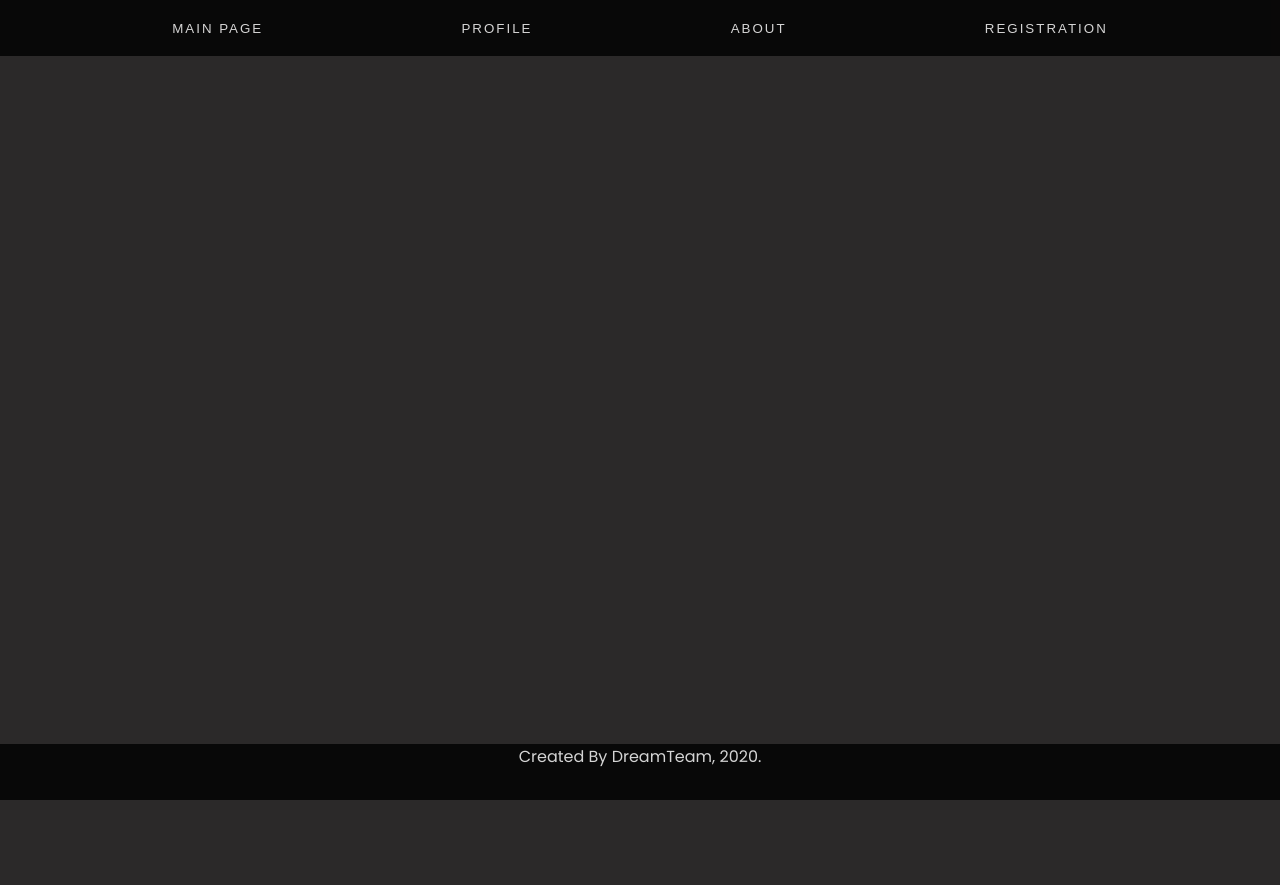
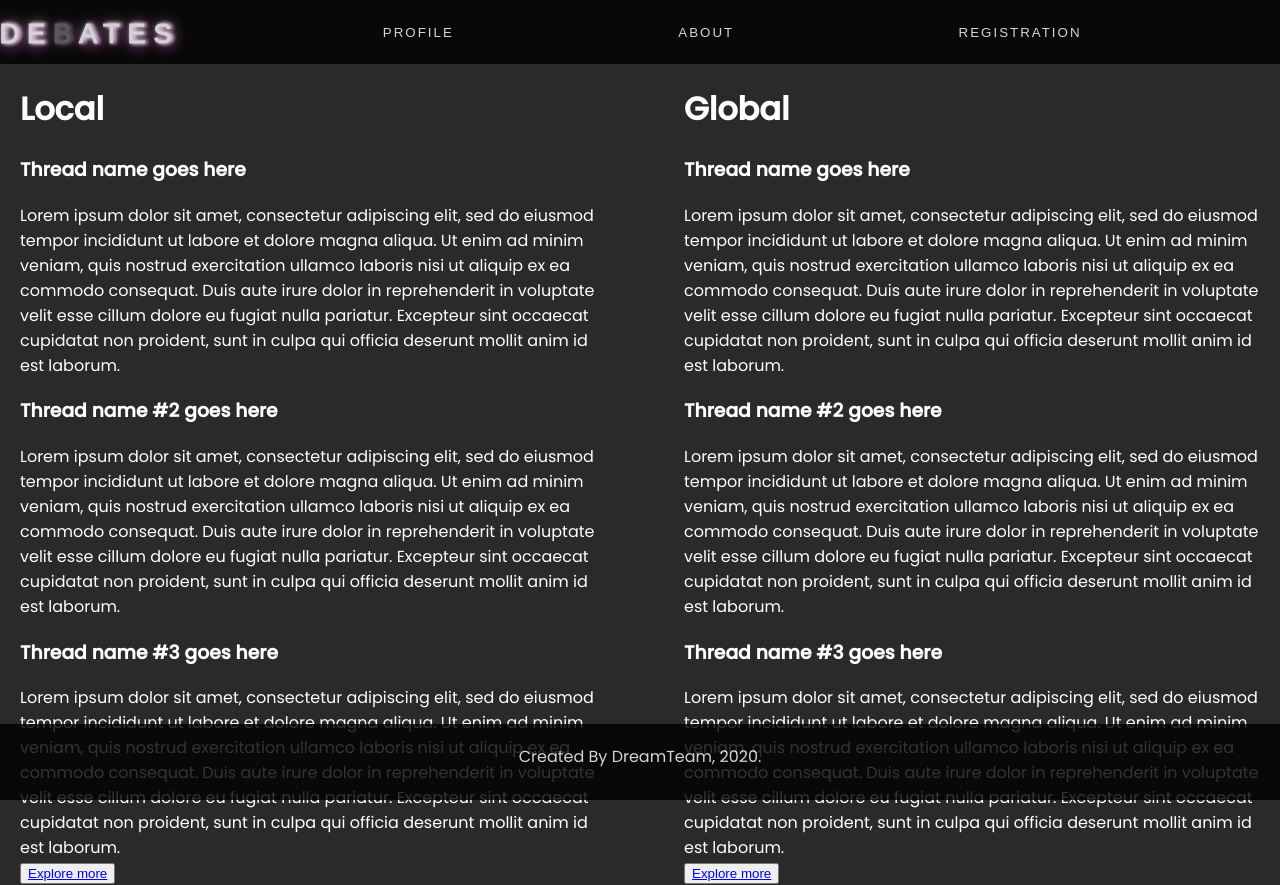
Before and after one commit to GarikProg/Debate, a React (Create React App) app in the folder front-end/: page /Home in a window 1280 px wide. Before the commit the page ends 800 px from the top, so only its background shows below. Built offline with nearby package versions, Linux system fonts and the light colour scheme.

Commit message:
added some styles [2]

```diff
--- a/front-end/package.json
+++ b/front-end/package.json
@@ -10,6 +10,7 @@
     "node-sass": "^4.14.1",
     "react": "^16.14.0",
     "react-dom": "^16.14.0",
+    "react-modal": "^3.11.2",
     "react-redux": "^7.2.1",
     "react-router-dom": "^5.2.0",
     "react-scripts": "3.4.3",
--- a/front-end/src/App.js
+++ b/front-end/src/App.js
@@ -9,7 +9,7 @@ import About from './components/About/About'
 import Header from './components/Header/header'
 import Footer from './components/Footer/footer'
 import Registration from './components/Registration/Registration'
-import { useTransition, animated } from 'react-spring'
+import { useTransition, animated } from 'react-spring';
 
 function App() {
     return (<>
@@ -21,7 +21,7 @@ function App() {
   <Link to="/Profile">Profile </Link>
   <Link to="/TestChat">Chat Igorya</Link> */}
   <Switch>
-    <Route path="/MainPage">
+    <Route path="/Home">
       <MainPage />
     </Route>
     <Route path="/LocalThread">
--- a/front-end/src/components/About/About.js
+++ b/front-end/src/components/About/About.js
@@ -27,8 +27,8 @@ function About() {
       y: 44,
       x: 22,
       ease:Power3.easeOut,
-      delay: .1
-    }, .20, 'Start')
+      delay: .10
+    }, .25, 'Start')
   }, [tl])
 
   return (
@@ -51,7 +51,7 @@ function About() {
               </h1>
     <div className="main">
     <button className="aboutBtn">
-    <Link className="aboutPageLinkStyle" to="/MainPage">
+    <Link className="aboutPageLinkStyle" to="/Home">
       <span className="firstSpan"></span>
       <span className="secondSpan"></span>
       <span className="thirdSpan"></span>
--- a/front-end/src/components/Footer/footer.scss
+++ b/front-end/src/components/Footer/footer.scss
@@ -11,4 +11,5 @@ body {
   text-align: center;
   position: fixed;
   bottom: 0;
+  padding-top: 20px
 }
--- a/front-end/src/components/Header/header.js
+++ b/front-end/src/components/Header/header.js
@@ -1,13 +1,14 @@
 import React from 'react';
 import { Link } from 'react-router-dom';
-import "./header.scss"
+import "./header.scss";
 
 function Header() {
   return (
     <>
     <div className="header">
       <button className="mainPageStyle">
-      <Link className="mainLinkStyle" to="/MainPage">Main Page </Link>
+      <Link className="mainLinkStyle" to="/Home">
+      <h1 className="neon" data-text="U">DE<span className="flicker-slow">B</span>A<span className="flicker-fast">T</span>ES</h1></Link>
       </button>
       <button className="profileStyle">
       <Link className="profileLinkStyle" to="/Profile">Profile </Link>
--- a/front-end/src/components/Header/header.scss
+++ b/front-end/src/components/Header/header.scss
@@ -7,7 +7,7 @@ body {
   flex-direction: row;
   justify-content: space-evenly;
   width: 100%;
-  height: 7vh;
+  height: 8vh;
   background-color: black;
   opacity: 0.8;
 
@@ -19,33 +19,37 @@ body {
     overflow: hidden;
     outline: none;
 
-    .mainLinkStyle {
-      color: #fff;
-      text-transform: uppercase;
-      text-decoration: none;
-      letter-spacing: 0.15em;
-
-      display: inline-block;
-      padding: 15px 20px;
-      position: relative;
+    .neon{
+      font-family: 'Arial', cursive;
+      font-size:27px;
+      -webkit-text-stroke: 1px ;
+      color: white;
+      position: absolute;
+      top: 2%;
+      left: 7%;
+      transform: translate(-50%, -50%);
+      font-weight: 200;
+      letter-spacing: 8px;
+      text-shadow: 1px 0px 4px white, 2px 0px 4px white, 3px 0px 4px #FFD5FF, 2px 0px 3px #D42CCA, 2px 3px 15px #D42CCA, 2px 0px 15px, 5px 0px 125px, 20px 0vw 200px #D42CCA,40px 0vw 200px #D42CCA;
     }
 
-    .mainLinkStyle:after {
-      background: none repeat scroll 0 0 transparent;
-      bottom: 0;
-      content: "";
-      display: block;
-      height: 2px;
-      left: 50%;
-      position: absolute;
-      background: #fff;
-      transition: width 0.3s ease 0s, left 0.3s ease 0s;
-      width: 0;
+    .flicker-slow{
+      animation: flicker 3s linear infinite;
     }
 
-    .mainLinkStyle:hover:after {
-      width: 100%;
-      left: 0;
+    .flicker-fast{
+      animation: flicker 1s linear infinite;
+    }
+
+    @keyframes flicker {
+      0%, 19.999%, 22%, 62.999%, 64%, 64.999%, 70%, 100% {
+        //text-shadow: none;
+        opacity: .99;
+
+      }
+      20%, 21.999%, 63%, 63.999%, 65%, 69.999% {
+        opacity: 0.4;
+      }
     }
   }
 
--- a/front-end/src/components/MainNavigation/MainNavigation.js
+++ b/front-end/src/components/MainNavigation/MainNavigation.js
@@ -1,15 +1,92 @@
-import React from 'react';
+import React, {useState} from 'react';
 import {Link} from 'react-router-dom'
+import { useTransition, animated } from 'react-spring'
 import "./MainNavigation.scss"
 
 
 function MainNavigation() {
+  const [index, set] = useState(0)
+  const [index2, set2] = useState(1)
+
+  const pages = [
+    ({ style }) => <animated.div style={{...style}}>
+    <h1>Local</h1>
+    <div className="threadNameOne">
+    <h3 className="threadNameOneHeader">Thread name goes here</h3>
+    <div className="threadNameTwoInner">Lorem ipsum dolor sit amet, consectetur adipiscing elit, sed do eiusmod tempor incididunt ut labore et dolore magna aliqua. Ut enim ad minim veniam, quis nostrud exercitation ullamco laboris nisi ut aliquip ex ea commodo consequat. Duis aute irure dolor in reprehenderit in voluptate velit esse cillum dolore eu fugiat nulla pariatur. Excepteur sint occaecat cupidatat non proident, sunt in culpa qui officia deserunt mollit anim id est laborum.</div>
+    </div>
+    <div className="threadNameTwo">
+    <h3 className="threadNameTwoHeader">Thread name #2 goes here</h3>
+    <div className="threadNameTwoInner">Lorem ipsum dolor sit amet, consectetur adipiscing elit, sed do eiusmod tempor incididunt ut labore et dolore magna aliqua. Ut enim ad minim veniam, quis nostrud exercitation ullamco laboris nisi ut aliquip ex ea commodo consequat. Duis aute irure dolor in reprehenderit in voluptate velit esse cillum dolore eu fugiat nulla pariatur. Excepteur sint occaecat cupidatat non proident, sunt in culpa qui officia deserunt mollit anim id est laborum.</div>
+    </div>
+    <div className="threadNameThree">
+    <h3 className="threadNameTwoHeader">Thread name #3 goes here</h3>
+      <div className="threadNameThreeInner">
+      Lorem ipsum dolor sit amet, consectetur adipiscing elit, sed do eiusmod tempor incididunt ut labore et dolore magna aliqua. Ut enim ad minim veniam, quis nostrud exercitation ullamco laboris nisi ut aliquip ex ea commodo consequat. Duis aute irure dolor in reprehenderit in voluptate velit esse cillum dolore eu fugiat nulla pariatur. Excepteur sint occaecat cupidatat non proident, sunt in culpa qui officia deserunt mollit anim id est laborum.
+      </div>
+      </div>
+    <button className="LocalThread">
+    <Link to="/LocalThread">Explore more </Link>
+    </button>
+    </animated.div>,
+     ({ style }) => <animated.div style={{...style}}>
+       <h1>Global</h1>
+       <div className="threadNameOne">
+    <h3 className="threadNameOneHeader">Thread name goes here</h3>
+    <div className="threadNameTwoInner">Lorem ipsum dolor sit amet, consectetur adipiscing elit, sed do eiusmod tempor incididunt ut labore et dolore magna aliqua. Ut enim ad minim veniam, quis nostrud exercitation ullamco laboris nisi ut aliquip ex ea commodo consequat. Duis aute irure dolor in reprehenderit in voluptate velit esse cillum dolore eu fugiat nulla pariatur. Excepteur sint occaecat cupidatat non proident, sunt in culpa qui officia deserunt mollit anim id est laborum.</div>
+    </div>
+    <div className="threadNameTwo">
+    <h3 className="threadNameTwoHeader">Thread name #2 goes here</h3>
+    <div className="threadNameTwoInner">Lorem ipsum dolor sit amet, consectetur adipiscing elit, sed do eiusmod tempor incididunt ut labore et dolore magna aliqua. Ut enim ad minim veniam, quis nostrud exercitation ullamco laboris nisi ut aliquip ex ea commodo consequat. Duis aute irure dolor in reprehenderit in voluptate velit esse cillum dolore eu fugiat nulla pariatur. Excepteur sint occaecat cupidatat non proident, sunt in culpa qui officia deserunt mollit anim id est laborum.</div>
+    </div>
+    <div className="threadNameThree">
+    <h3 className="threadNameTwoHeader">Thread name #3 goes here</h3>
+      <div className="threadNameThreeInner">
+      Lorem ipsum dolor sit amet, consectetur adipiscing elit, sed do eiusmod tempor incididunt ut labore et dolore magna aliqua. Ut enim ad minim veniam, quis nostrud exercitation ullamco laboris nisi ut aliquip ex ea commodo consequat. Duis aute irure dolor in reprehenderit in voluptate velit esse cillum dolore eu fugiat nulla pariatur. Excepteur sint occaecat cupidatat non proident, sunt in culpa qui officia deserunt mollit anim id est laborum.
+      </div>
+      </div>
+    <button className="globalThread">
+      <Link to="/GlobalThread">Explore more </Link>
+      </button>
+      </animated.div> ]
+
+  const transitions1 = useTransition(index, p => p, {
+    from: { opacity: 0, transform: 'translate3d(-50%,0,0)' },
+    enter: { opacity: 1, transform: 'translate3d(0%,0,0)' },
+    leave: { opacity: 0, transform: 'translate3d(-50%,0,0)' },
+  })
+  const transitions2 = useTransition(index2, p => p, {
+    from: { opacity: 0, transform: 'translate3d(50%,0,0)' },
+    enter: { opacity: 1, transform: 'translate3d(0%,0,0)' },
+    leave: { opacity: 0, transform: 'translate3d(50%,0,0)' },
+  })
+
   return (
+    // <>
+    // <div className="navBar">
+    // <div>
+    // <button><Link to="/LocalThread">Explore more </Link></button>
+    // </div>
+    // <div>
+    //  <button><Link to="/GlobalThread">Explore more </Link></button>
+    //  </div>
+    //  </div>
+    // </>
     <>
-    <div className="navBar">
-     <Link to="/LocalThread">Local Thread </Link>
-     <Link to="/GlobalThread">Global Thread </Link>
-     </div>
+    <div className="simple-trans-main1">
+      {transitions1.map(({ item, props, key }) => {
+        const Page = pages[item]
+        return <Page key={key} style={props} />
+      })}
+      </div>
+      <div className="simple-trans-main2">
+       {transitions2.map(({ item, props, key }) => {
+         console.log(item)
+        const Page = pages[item]
+        console.log(Page )
+        return <Page key={key} style={props} />
+      })}
+      </div>
     </>
   )
 }
--- a/front-end/src/components/MainNavigation/MainNavigation.scss
+++ b/front-end/src/components/MainNavigation/MainNavigation.scss
@@ -1,9 +1,30 @@
 body {
   margin: 0;
+  padding: 0;
 }
 
-.navBar {
+.simple-trans-main1 {
+  margin-left: 20px;
+  position: absolute;
   display: flex;
-  flex-direction: column;
-  justify-content: left;
+  flex-direction: row;
+  justify-content: center;
+  align-items: center;
+  color: white;
+  width: 45%;
 }
+
+.simple-trans-main2 {
+  margin-right: 20px;
+  position: absolute;
+  display: flex;
+  flex-direction: row;
+  justify-content: center;
+  align-items: center;
+  color: white;
+  width: 45%;
+  right: 0;
+}
+.globalThread{
+  left: 50%
+}
--- a/front-end/src/components/MainPage/MainPage.js
+++ b/front-end/src/components/MainPage/MainPage.js
@@ -1,5 +1,6 @@
 import React from 'react';
 import MainNavigation from '../MainNavigation/MainNavigation'
+import logo from '../../images/logo.png'
 
 function MainPage() {
   return (
--- a/front-end/src/components/MainPage/mainpage.scss
+++ b/front-end/src/components/MainPage/mainpage.scss
@@ -0,0 +1,4 @@
+body {
+  margin: 0;
+  padding: 0
+}
--- /dev/null
+++ b/front-end/src/components/greeting/greeting.scss
@@ -0,0 +1,17 @@
+body {
+  margin: 0;
+  padding: 0
+}
+
+.modalInner {
+  opacity: 0.2;
+  border: 2px solid red;
+}
+
+.modWin {
+  display: flex;
+  flex-direction: column;
+  justify-content: space-evenly;
+  align-items: center;
+  margin: 50px;
+}
```
Also changed, not shown: front-end/src/components/greeting/greeting.js (added, +13 -0 lines), front-end/src/images/logo.png (added), 1 other file (tests, documents, lock files or other folders).
